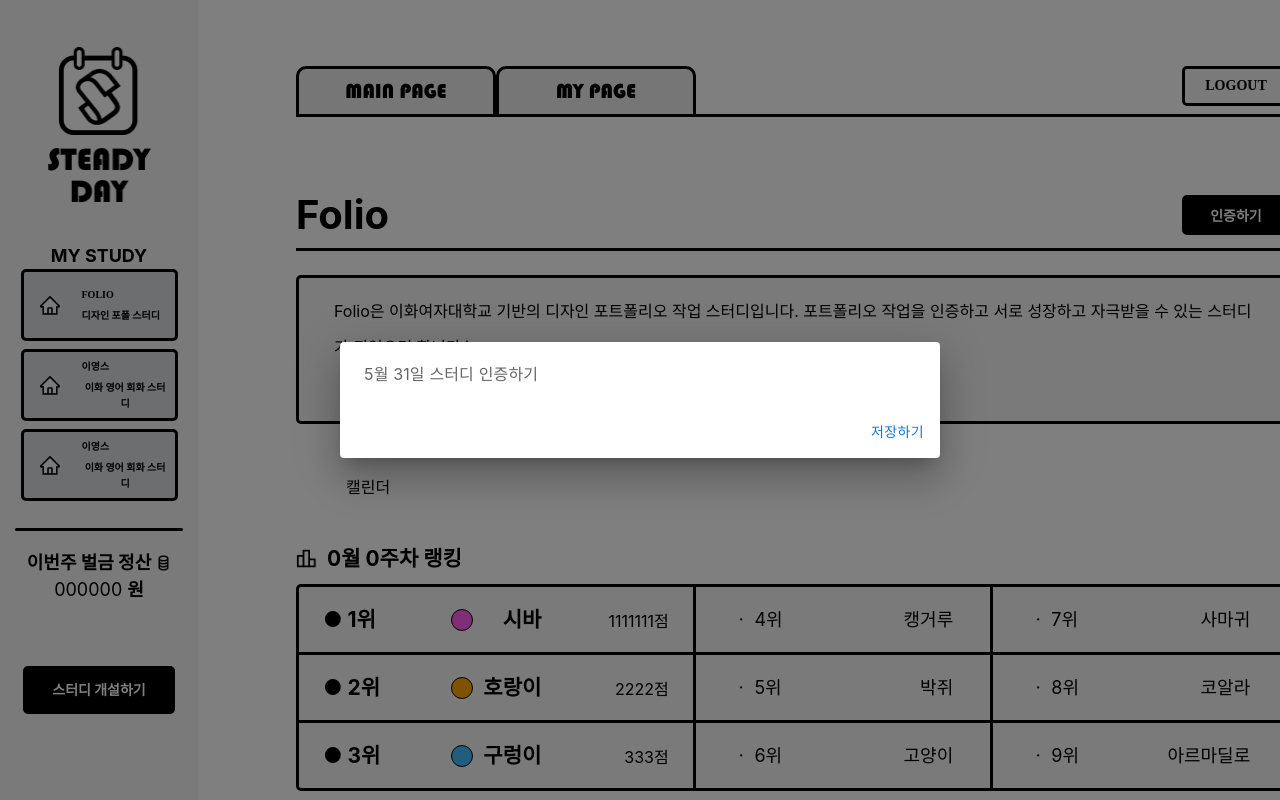
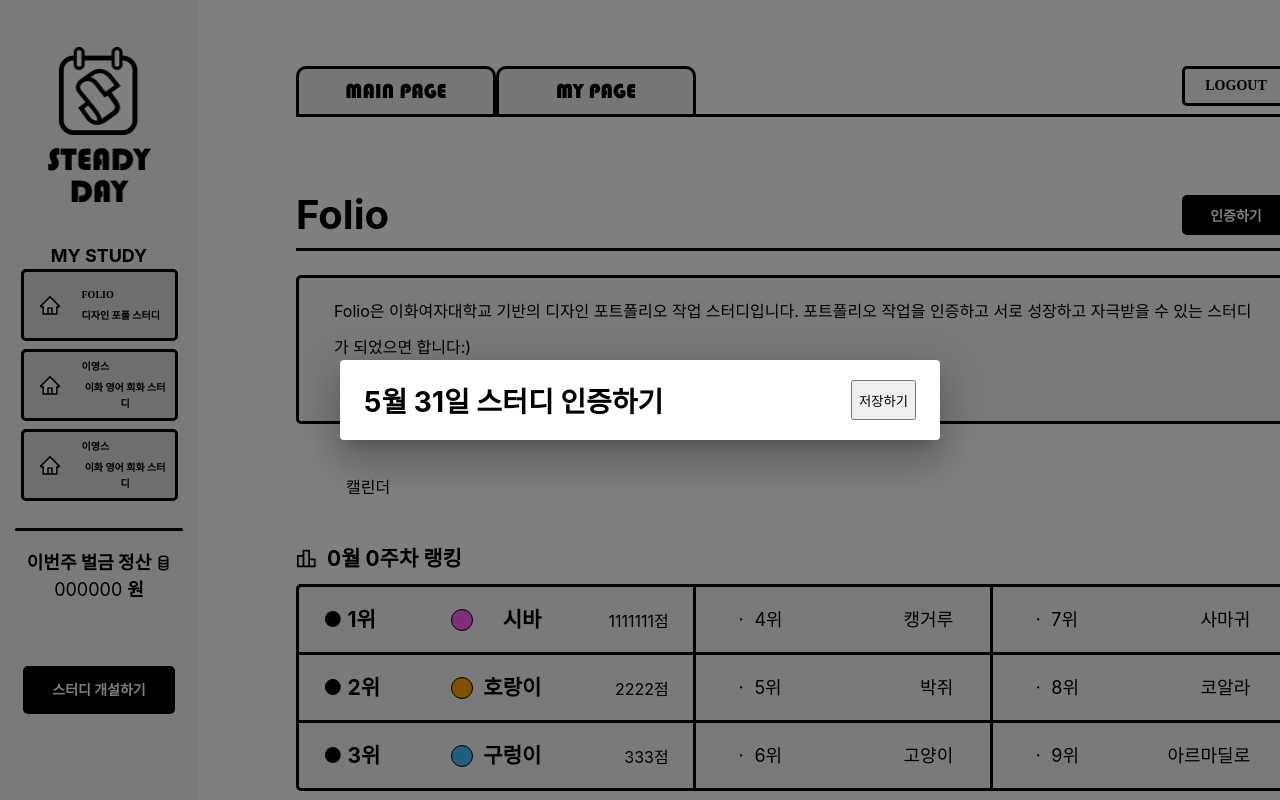
Before and after one commit to EFUB-steady/steady-front, a React (Create React App) app: page / in a window 1280 px wide. Both pictures are taken after a click on the button "인증하기". Shown: the top 800 px of the page. Built offline with nearby package versions, Linux system fonts and the light colour scheme; a web font is replaced by a local one.

Commit message:
💄 스터디 인증하기 모달 > 타이틀

```diff
--- a/src/ui/components/commons/Row.js
+++ b/src/ui/components/commons/Row.js
@@ -1,8 +1,8 @@
-import styled from "styled-components";
+import styled from 'styled-components'
 
 export const Row = styled.div`
   display: flex;
   flex-direction: row;
   justify-content: center;
   align-items: center;
-`;
+`
--- a/src/ui/modal/UploadStudyModal.js
+++ b/src/ui/modal/UploadStudyModal.js
@@ -1,16 +1,10 @@
 import React from 'react'
 
-import {
-  Dialog,
-  DialogActions,
-  DialogContent,
-  DialogContentText,
-  Button,
-} from '@mui/material'
+import { Dialog, DialogContent } from '@mui/material'
+import useModals from './recoil/hooks/useModals'
+import StudyModalTitle from './recoil/components/StudyModalTitle'
 
-import useModals from './recoil/hooks/useModals'
-
-export default function UploadStudyModal({ date, handleClose, handleSave }) {
+export default function UploadStudyModal({ date, handleSave }) {
   const { closeModal } = useModals()
   const onClose = () => {
     closeModal()
@@ -33,15 +27,13 @@ export default function UploadStudyModal({ date, handleClose, handleSave }) {
       sx={{ whiteSpace: 'break-spaces' }}
     >
       <DialogContent>
-        <DialogContentText>
-          <div>{date} 스터디 인증하기</div>
-        </DialogContentText>
+        <StudyModalTitle
+          date={date}
+          titleText={'스터디 인증하기'}
+          buttonText={'저장하기'}
+          onClick={onSave}
+        />
       </DialogContent>
-      <DialogActions>
-        <Button onClick={onSave} color="primary" autoFocus>
-          저장하기
-        </Button>
-      </DialogActions>
     </Dialog>
   )
 }
--- /dev/null
+++ b/src/ui/modal/recoil/components/StudyModalTitle.js
@@ -0,0 +1,29 @@
+import styled from 'styled-components'
+
+export default function StudyModalTitle({
+  date,
+  titleText,
+  buttonText,
+  onClick,
+}) {
+  return (
+    <Wrapper>
+      <Title>
+        {date} {titleText}
+      </Title>
+      <Button onClick={onClick}>{buttonText}</Button>
+    </Wrapper>
+  )
+}
+
+const Wrapper = styled.div`
+  display: flex;
+  justify-content: space-between;
+`
+
+const Title = styled.div`
+  font-size: 28px;
+  font-weight: 700;
+  color: black;
+`
+const Button = styled.button``
```
